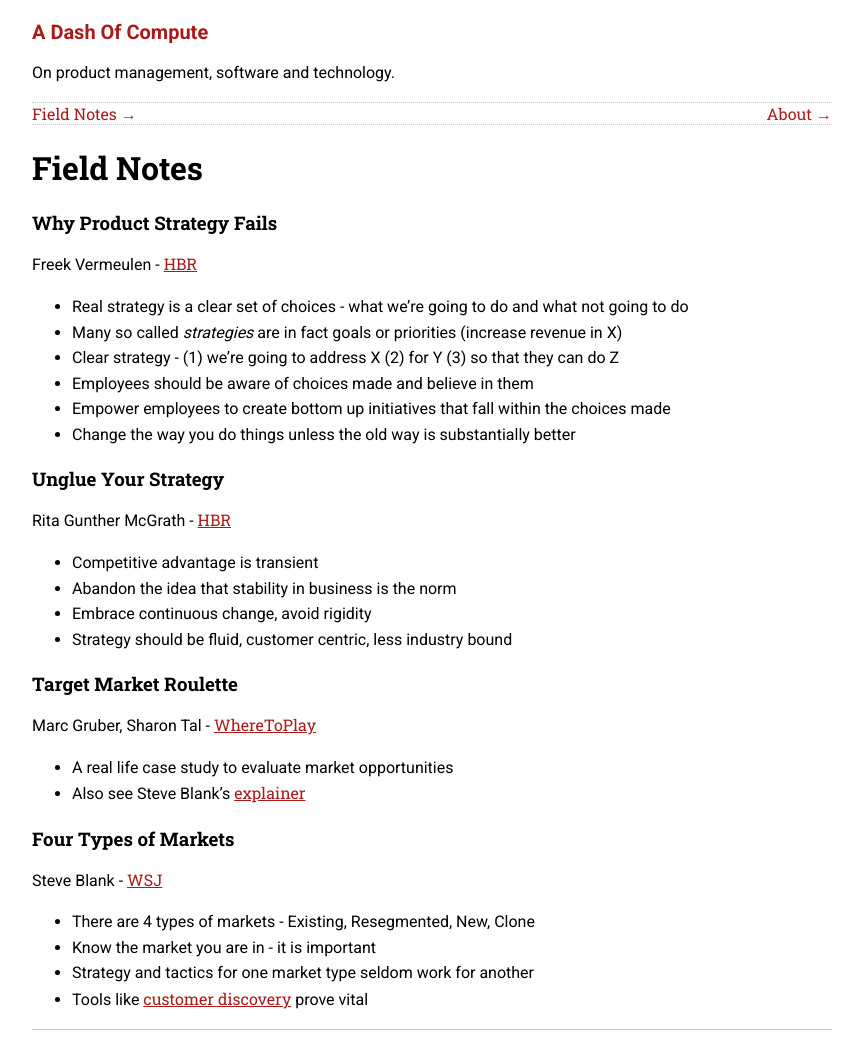
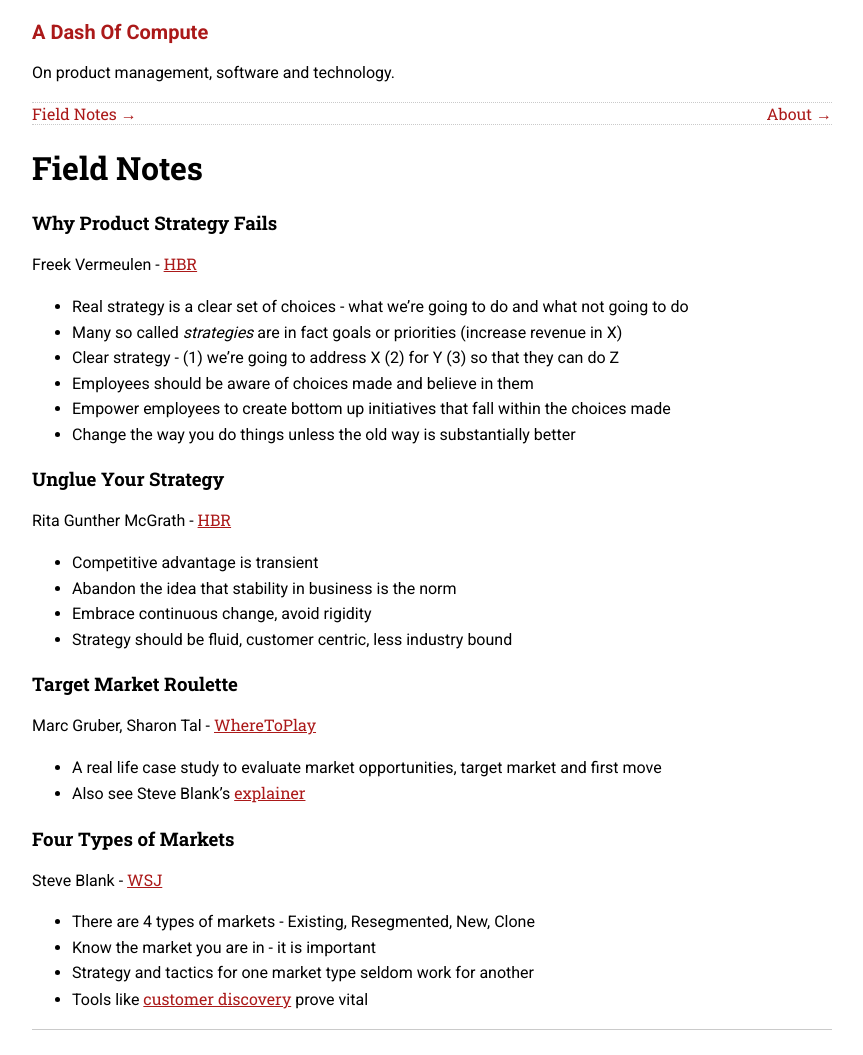
Before and after one commit to sautee/sautee.github.io, a Jekyll site: the page built from pages/fieldnotes.md, in a window 1280 px wide. Shown: the whole page, without its empty margins (208-1071 px from the left). Built offline with Jekyll 4.4.1, drawn with Linux system fonts in a browser that asks for light colours.

Commit message:
Update fieldnotes.md

```diff
--- a/pages/fieldnotes.md
+++ b/pages/fieldnotes.md
@@ -26,7 +26,7 @@ Rita Gunther McGrath - [HBR](https://hbr.org/2013/06/transient-advantage)
 ### Target Market Roulette
 Marc Gruber, Sharon Tal - [WhereToPlay](https://wheretoplay.co/flyability-safe-drones-for-inaccessible-places)
 
-- A real life case study to evaluate market opportunities
+- A real life case study to evaluate market opportunities, target market and first move
 - Also see Steve Blank's [explainer](https://steveblank.com/category/market-types/)
 
 ### Four Types of Markets
```
